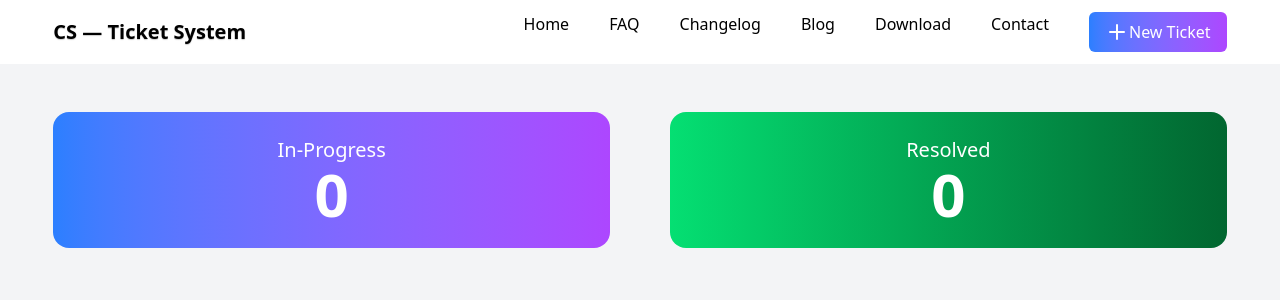
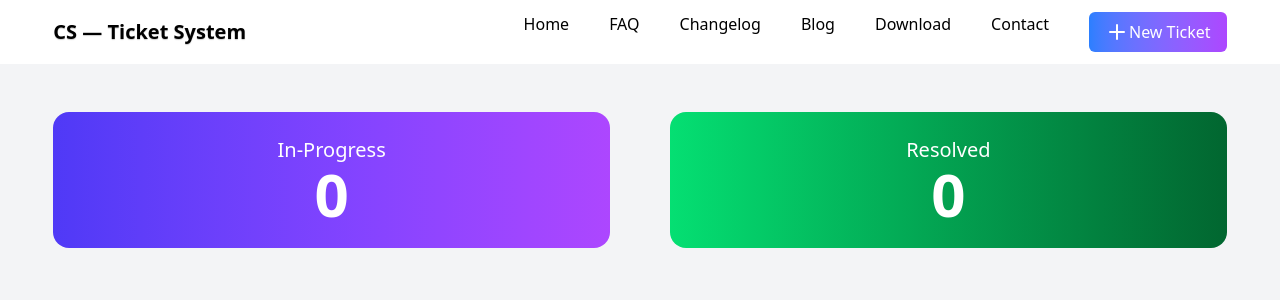
Before and after one commit to Tabassum-Afrin45/customer-support-zone, a React (Vite) app: page / in a window 1280 px wide. Shown: the top 300 px of the page. Built offline with nearby package versions, Linux system fonts and the light colour scheme.

Commit message:
Added funtionality of data load

```diff
--- /dev/null
+++ b/public/tickets.json
@@ -0,0 +1,92 @@
+[
+  {
+    "id": 1001,
+    "title": "Login Issues - Can't Access Account",
+    "description": "Customer is unable to log in to their account. They've tried resetting their password multiple times but still cannot access it.",
+    "customer": "Methila Maria",
+    "priority": "High",
+    "status": "Open",
+    "createdAt": "2025-01-15"
+  },
+  {
+    "id": 1002,
+    "title": "Payment Failed - Card Declined",
+    "description": "Customer attempted to pay using Visa ending 1234 but the payment keeps failing despite sufficient balance.",
+    "customer": "Tabassum Afrin",
+    "priority": "High",
+    "status": "Open",
+    "createdAt": "2025-01-16"
+  },
+  {
+    "id": 1003,
+    "title": "Unable to Download Invoice",
+    "description": "Customer cannot download their January invoice from the billing section. The download button is not working.",
+    "customer": "Israt Teesa",
+    "priority": "Medium",
+    "status": "In-Progress",
+    "createdAt": "2025-01-17"
+  },
+  {
+    "id": 1004,
+    "title": "Incorrect Billing Address",
+    "description": "Customer's billing address shows a different city. They updated it but it still displays the old one.",
+    "customer": "Mohosin",
+    "priority": "Low",
+    "status": "Open",
+    "createdAt": "2025-01-18"
+  },
+  {
+    "id": 1005,
+    "title": "App Crash on Launch",
+    "description": "Customer reports that the mobile app crashes immediately upon opening on Android 13.",
+    "customer": "Deep Raj",
+    "priority": "High",
+    "status": "Open",
+    "createdAt": "2025-01-19"
+  },
+  {
+    "id": 1006,
+    "title": "Refund Not Processed",
+    "description": "Customer requested a refund two weeks ago but has not received the amount yet.",
+    "customer": "Suraiya Mim",
+    "priority": "Medium",
+    "status": "In-Progress",
+    "createdAt": "2025-01-20"
+  },
+  {
+    "id": 1007,
+    "title": "Two-Factor Authentication Issue",
+    "description": "Customer is not receiving 2FA codes on their registered phone number.",
+    "customer": "Naima Jannat",
+    "priority": "High",
+    "status": "Open",
+    "createdAt": "2025-01-21"
+  },
+  {
+    "id": 1008,
+    "title": "Unable to Update Profile Picture",
+    "description": "Customer tries to upload a new profile picture but gets 'Upload failed' error.",
+    "customer": "Mariyom Akter",
+    "priority": "Low",
+    "status": "Open",
+    "createdAt": "2025-01-22"
+  },
+  {
+    "id": 1009,
+    "title": "Subscription Auto-Renewal",
+    "description": "Customer wants to enable auto-renewal for their subscription but the toggle is disabled.",
+    "customer": "Neela Khan",
+    "priority": "Medium",
+    "status": "In-Progress",
+    "createdAt": "2025-01-17"
+  },
+  {
+    "id": 1010,
+    "title": "Missing Order Confirmation Email",
+    "description": "Customer placed an order but didn't receive a confirmation email even though payment succeeded.",
+    "customer": "Asma Mizan",
+    "priority": "Medium",
+    "status": "Open",
+    "createdAt": "2025-01-24"
+  }
+]
--- a/src/App.jsx
+++ b/src/App.jsx
@@ -1,14 +1,18 @@
-import ProgressTask from "./components/Banner"
+import { Suspense } from "react";
 import Navbar from "./components/Navbar"
-
+import TaskStatus from "./components/TaskStatus";
+const loadTickets=()=>fetch("/tickets.json").then((res)=>res.json());
 const App=()=>{
+  const ticketsPromise=loadTickets();
   return <div>
     <header className="w-11/12 mx-auto my-3">
       <Navbar></Navbar>
     </header>
-    <div className="bg-gray-100 h-125">
+    <div className="bg-gray-100 h-200">
       <section className="w-11/12 mx-auto py-12">
-         <ProgressTask></ProgressTask>
+      <Suspense fallback={"Loading..."}>
+        <TaskStatus promise={ticketsPromise}></TaskStatus>
+      </Suspense>
       </section>
     </div>
   </div>
--- a/src/components/Banner.jsx
+++ b/src/components/Banner.jsx
@@ -4,7 +4,7 @@ const ProgressTask = () => {
 
   return (
   <div className="flex flex-col lg:flex-row items-center gap-15">
-    <div className="w-full bg-linear-to-r from-blue-500 to-purple-500 rounded-2xl p-6 text-white border-none">
+    <div className="w-full bg-linear-to-r from-indigo-600 to-purple-500 rounded-2xl p-6 text-white border-none">
         <div className="text-xl text-center">
           In-Progress
           <h2 className="text-6xl font-bold">{totalProgress}</h2>
@@ -16,7 +16,6 @@ const ProgressTask = () => {
           <h2 className="text-6xl font-bold">{totalProgress}</h2>
       </div>
     </div>
-
     </div>
   );
 };
--- /dev/null
+++ b/src/components/TaskStatus.jsx
@@ -0,0 +1,13 @@
+import { use } from "react";
+import ProgressTask from "./Banner"
+
+const TaskStatus=({promise})=>{
+    const tickets= use(promise);
+    console.log(tickets)
+    return(
+        <div>
+           <ProgressTask></ProgressTask>
+        </div>
+    )
+}
+export default TaskStatus
```
